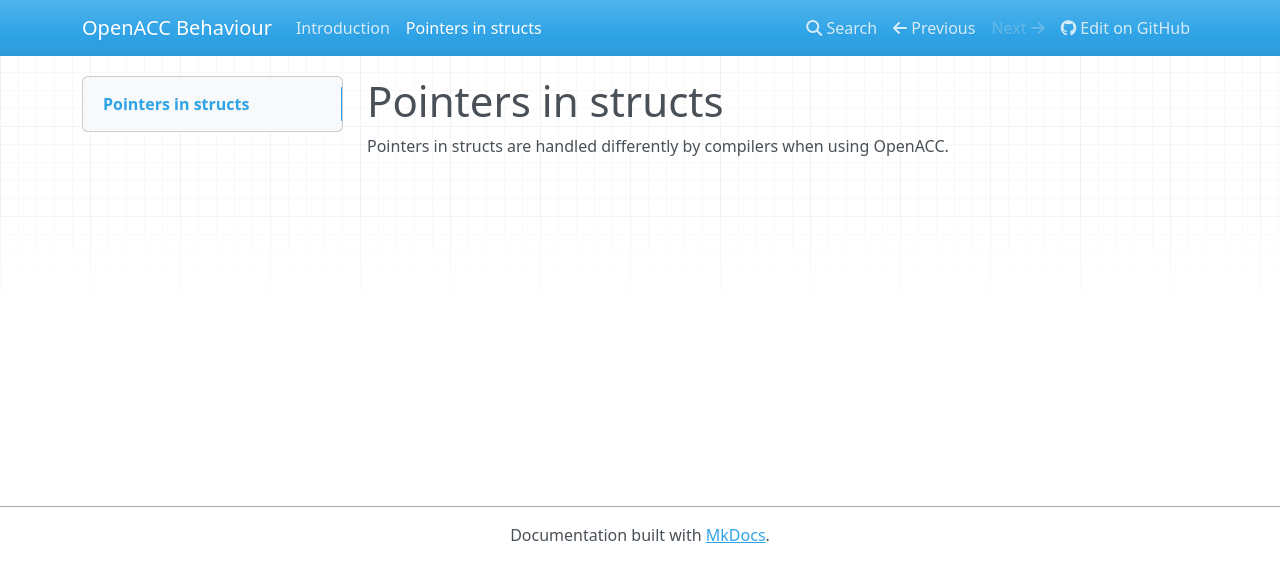
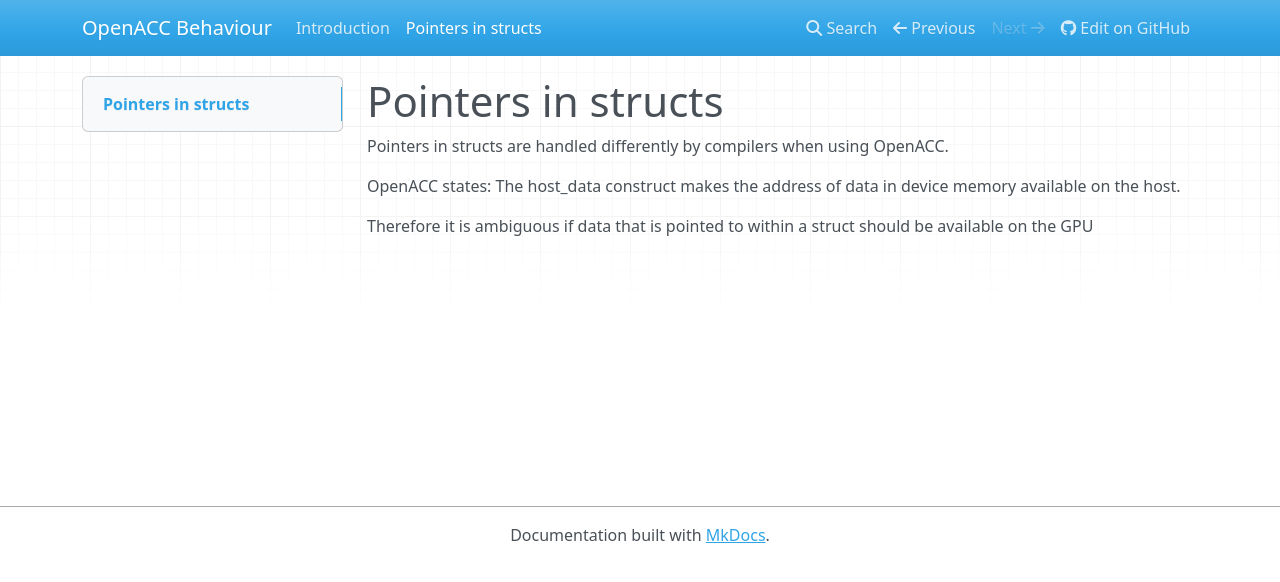
Before and after one commit to v1kko/OpenACC_behaviour, an MkDocs documentation site: the page built from docs/pointers_structs.md, in a window 1280 px wide. Shown: the top 582 px of the page. Built offline with MkDocs 1.6.1, drawn with Linux system fonts in a browser that asks for light colours; nearby versions of some CDN libraries.

Commit message:
update of pointer_structs.f90

```diff
--- a/docs/pointers_structs.md
+++ b/docs/pointers_structs.md
@@ -1,3 +1,7 @@
 # Pointers in structs
 
 Pointers in structs are handled differently by compilers when using OpenACC.
+
+OpenACC states: The host_data construct makes the address of data in device memory available on the host.
+
+Therefore it is ambiguous if data that is pointed to within a struct should be available on the GPU
```
Also changed, not shown: 1 other file.
